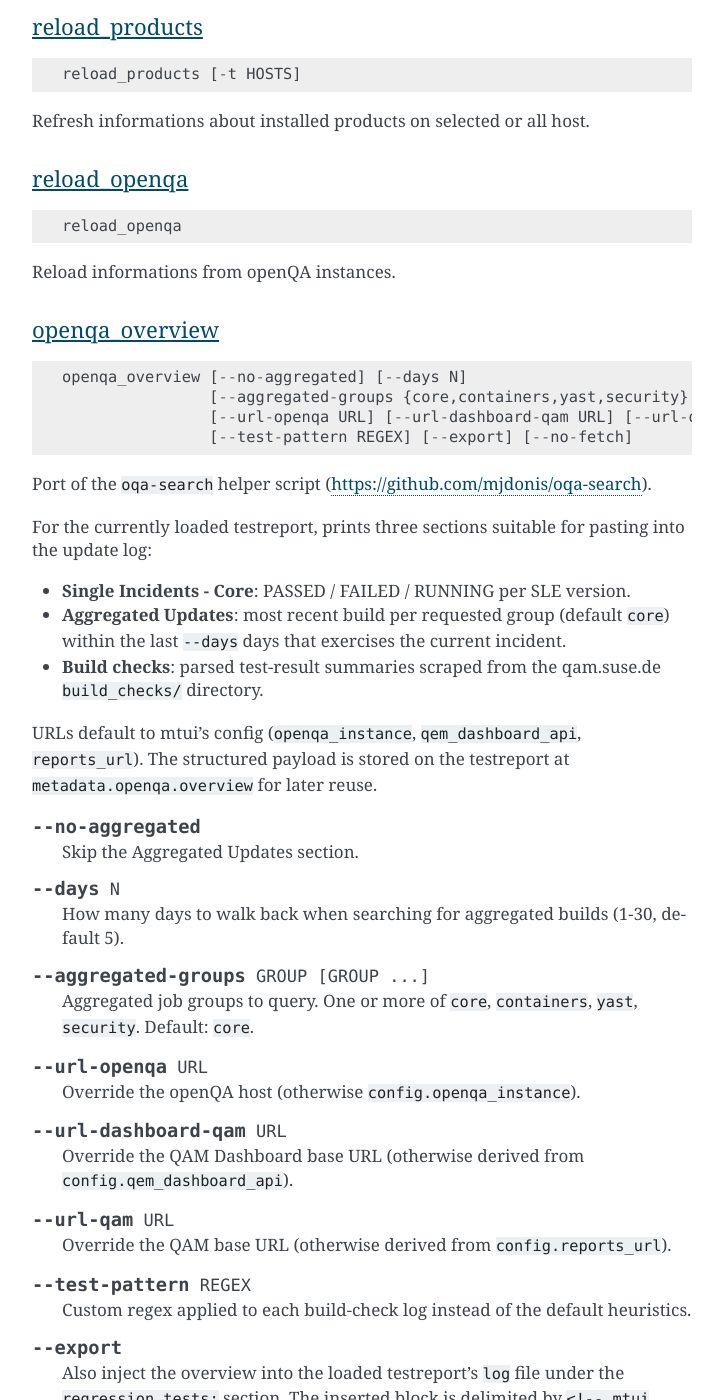
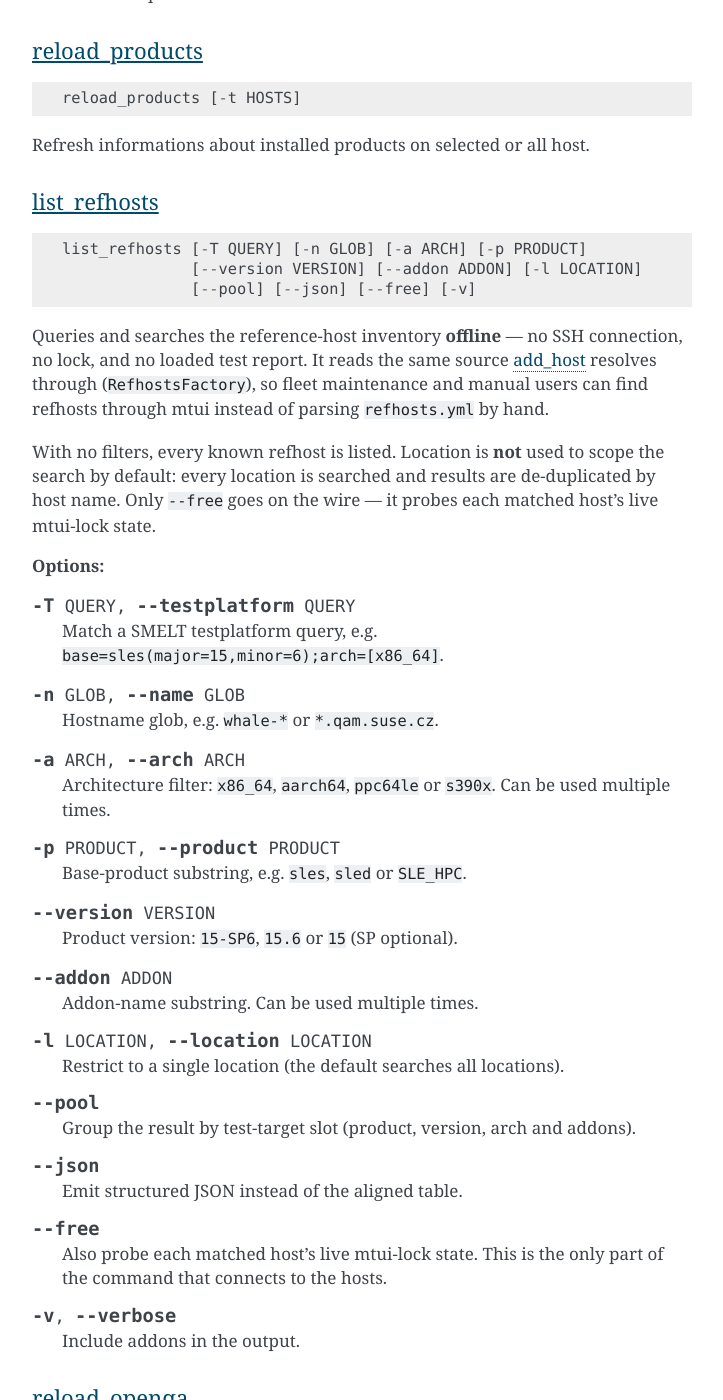
Before and after one commit to openSUSE/mtui, a Sphinx documentation site: the page built from Documentation/iui.rst, in a window 1280 px wide and 1400 px high, scrolled down 4553 px. Shown: the whole window, without its empty margins (388-1111 px from the left). Built offline with Sphinx 7.4.7, drawn with Linux system fonts in a browser that asks for light colours; some of the changed text lies outside the part shown.

Commit message:
docs: document list_refhosts, testreport_read paging, and refhost search
Document the offline reference-host inventory search so testers can find
refhosts through mtui instead of reading refhosts.yml by hand, and bring
the MCP testreport reader reference in line with its paging surface.

- iui.rst: add the list_refhosts command reference under Host Management,
  covering all of its filters (--testplatform, --name, --arch, --product,
  --version, --addon, --location), the --pool/--json/--free/--verbose
  switches, and its offline, all-locations search semantics.
- mcp.rst: describe testreport_read's optional offset/limit line window
  and the offset/returned_lines reply fields it adds when paging a report.
- README.md: note offline inventory search via list_refhosts in the
  reference-host discovery feature bullet.

```diff
--- a/Documentation/iui.rst
+++ b/Documentation/iui.rst
@@ -149,6 +149,76 @@ reload_products
   reload_products [-t HOSTS]
 
 Refresh informations about installed products on selected or all host.
+
+
+list_refhosts
++++++++++++++
+
+::
+
+  list_refhosts [-T QUERY] [-n GLOB] [-a ARCH] [-p PRODUCT]
+                [--version VERSION] [--addon ADDON] [-l LOCATION]
+                [--pool] [--json] [--free] [-v]
+
+Queries and searches the reference-host inventory **offline** — no SSH
+connection, no lock, and no loaded test report. It reads the same source
+`add_host`_ resolves through (``RefhostsFactory``), so fleet maintenance and
+manual users can find refhosts through mtui instead of parsing
+``refhosts.yml`` by hand.
+
+With no filters, every known refhost is listed. Location is **not** used to
+scope the search by default: every location is searched and results are
+de-duplicated by host name. Only ``--free`` goes on the wire — it probes each
+matched host's live mtui-lock state.
+
+**Options:**
+
+.. option:: -T QUERY, --testplatform QUERY
+
+  Match a SMELT testplatform query, e.g.
+  ``base=sles(major=15,minor=6);arch=[x86_64]``.
+
+.. option:: -n GLOB, --name GLOB
+
+  Hostname glob, e.g. ``whale-*`` or ``*.qam.suse.cz``.
+
+.. option:: -a ARCH, --arch ARCH
+
+  Architecture filter: ``x86_64``, ``aarch64``, ``ppc64le`` or ``s390x``.
+  Can be used multiple times.
+
+.. option:: -p PRODUCT, --product PRODUCT
+
+  Base-product substring, e.g. ``sles``, ``sled`` or ``SLE_HPC``.
+
+.. option:: --version VERSION
+
+  Product version: ``15-SP6``, ``15.6`` or ``15`` (SP optional).
+
+.. option:: --addon ADDON
+
+  Addon-name substring. Can be used multiple times.
+
+.. option:: -l LOCATION, --location LOCATION
+
+  Restrict to a single location (the default searches all locations).
+
+.. option:: --pool
+
+  Group the result by test-target slot (product, version, arch and addons).
+
+.. option:: --json
+
+  Emit structured JSON instead of the aligned table.
+
+.. option:: --free
+
+  Also probe each matched host's live mtui-lock state. This is the only part
+  of the command that connects to the hosts.
+
+.. option:: -v, --verbose
+
+  Include addons in the output.
 
 
 reload_openqa
```
Also changed, not shown: Documentation/mcp.rst (+9 -1 lines), README.md (+1 -1 lines).
